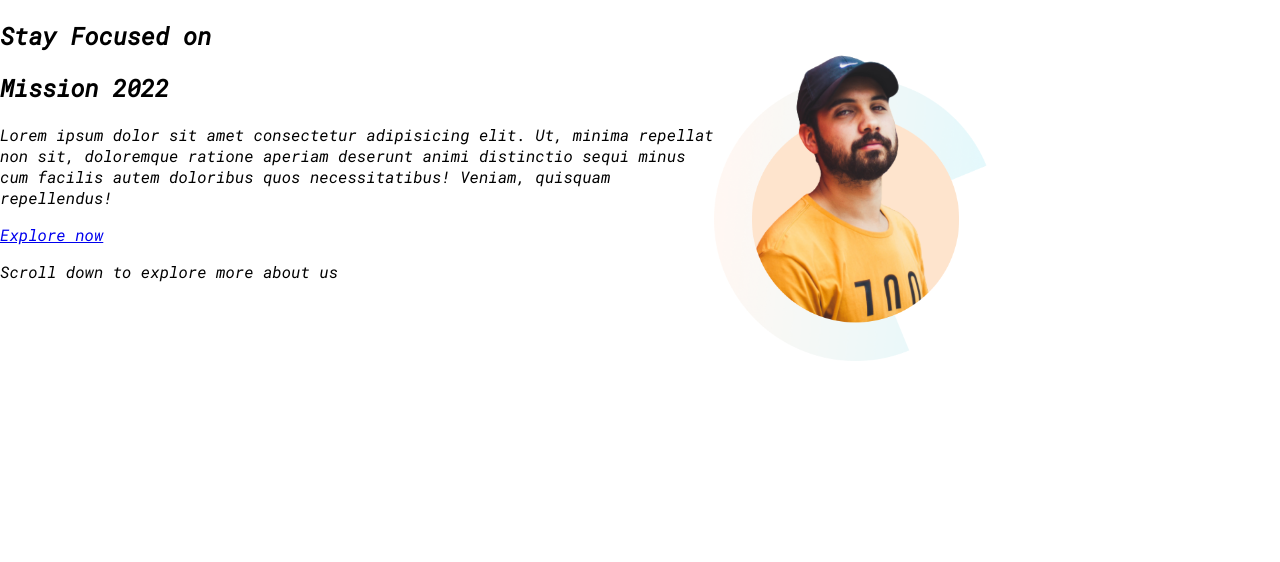
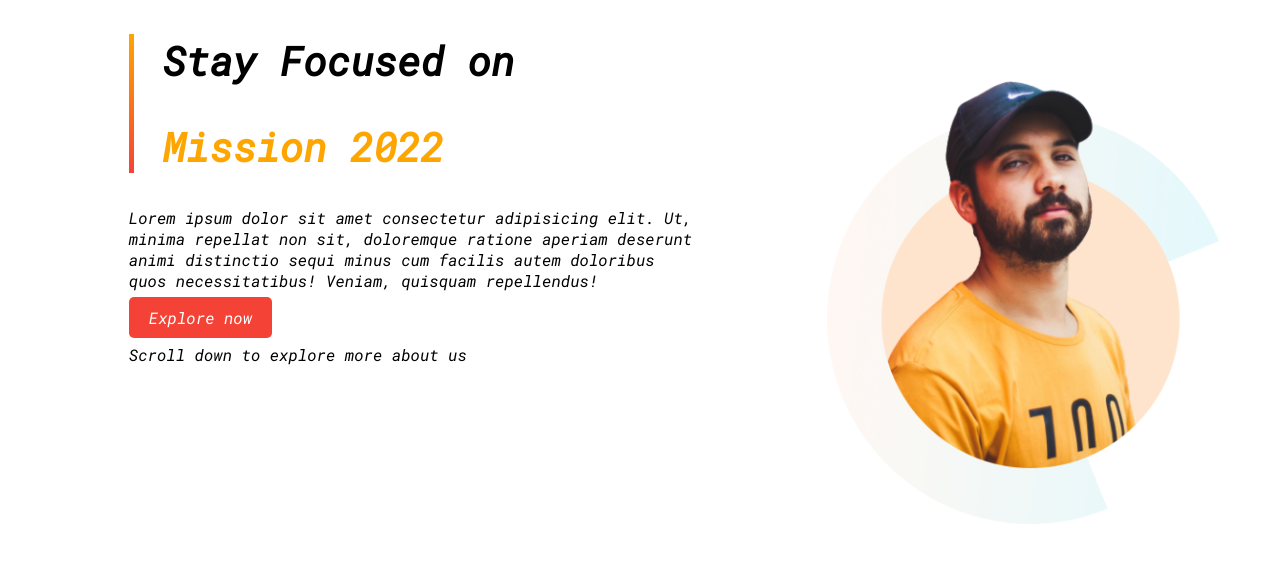
Before and after one commit to this-is-emon/mission-2022, a plain HTML site: page index.html in a window 1280 px wide. Drawn offline with Linux system fonts and the light colour scheme.

Commit message:
First section completed

```diff
--- a/index.html
+++ b/index.html
@@ -13,14 +13,16 @@
 <body>
     <section class="flexible-container">
         <div class="intro-half">
+            <div class="left-border-deco">
             <h1>Stay Focused on</h1>
-            <h1>Mission 2022</h1>
+            <h1 id="mission">Mission 2022</h1>
+            </div>
             <p>Lorem ipsum dolor sit amet consectetur adipisicing elit. Ut, minima repellat non sit, doloremque ratione aperiam deserunt animi distinctio sequi minus cum facilis autem doloribus quos necessitatibus! Veniam, quisquam repellendus!</p>
-            <a href="##">Explore now</a>
+            <a class="button" href="##">Explore now</a>
             <p>Scroll down to explore more about us</p>
         </div>
         <div class="intro-half">
-            <img src="images/person-0.png" alt="person-0 photo">
+            <img  src="images/person-0.png" alt="person-0 photo">
         </div>
     </section>
 </body>
--- a/style.css
+++ b/style.css
@@ -1,16 +1,39 @@
 body{
     font-family: 'Raleway', sans-serif;
     font-family: 'Roboto Mono', monospace;
-    margin: 0;
+    margin: 1px;
 }
 .flexible-container{
     display: flex;
 }
 .intro-half{
     display: 50%;
+    margin-left: 10%;
 
 }
 .intro-half img{
-    width: 50%;
+    width: 90%;
+    height: 100%;
 
 }
+h1{
+    font-size: 40px;
+}
+.left-border-deco{
+    padding-left: 5%;
+    border-left: 5px solid;
+    border-image: linear-gradient(orange,#f44336);
+    border-image-slice:1;
+}
+
+#mission{
+    color: orange;
+}
+.button{
+    text-decoration: none;
+    background-color: #f44336;
+    color: white;
+    padding: 10px 20px;
+    text-align: center;
+    border-radius: 5px;
+}
```
